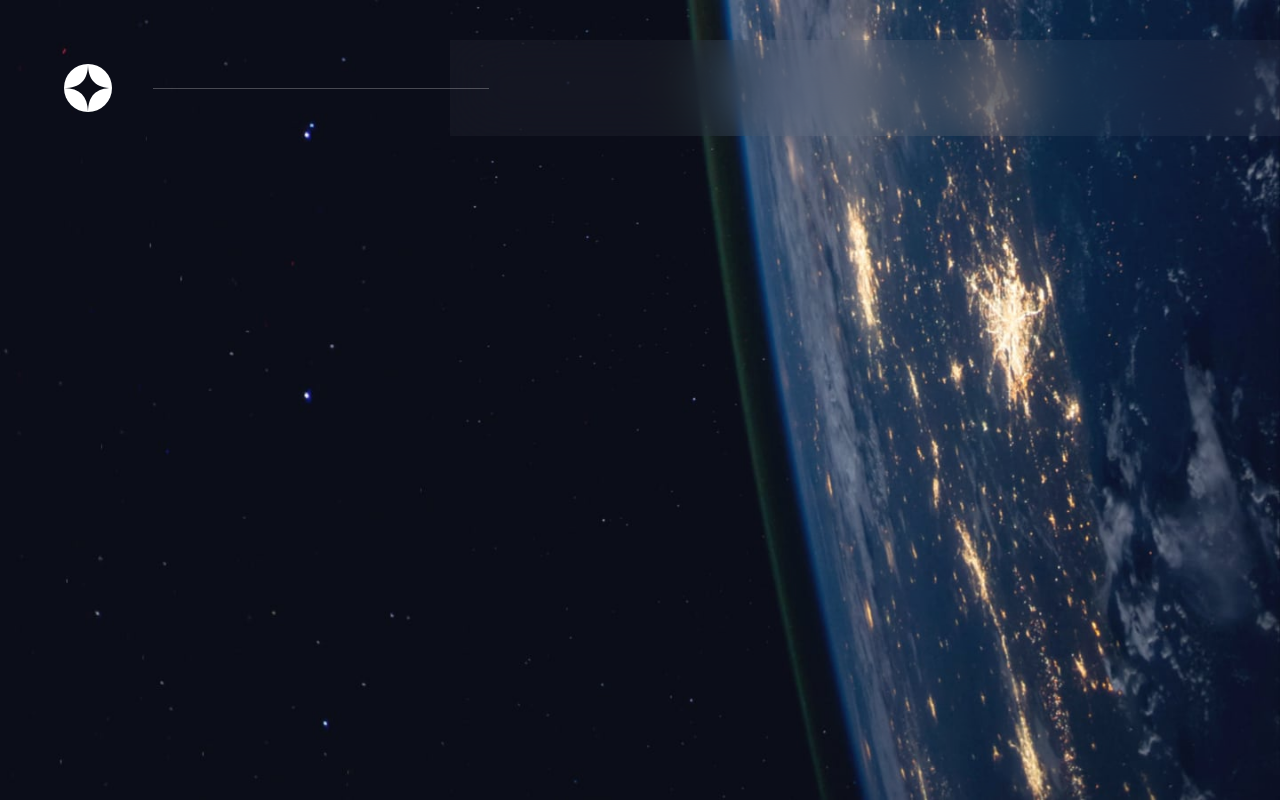
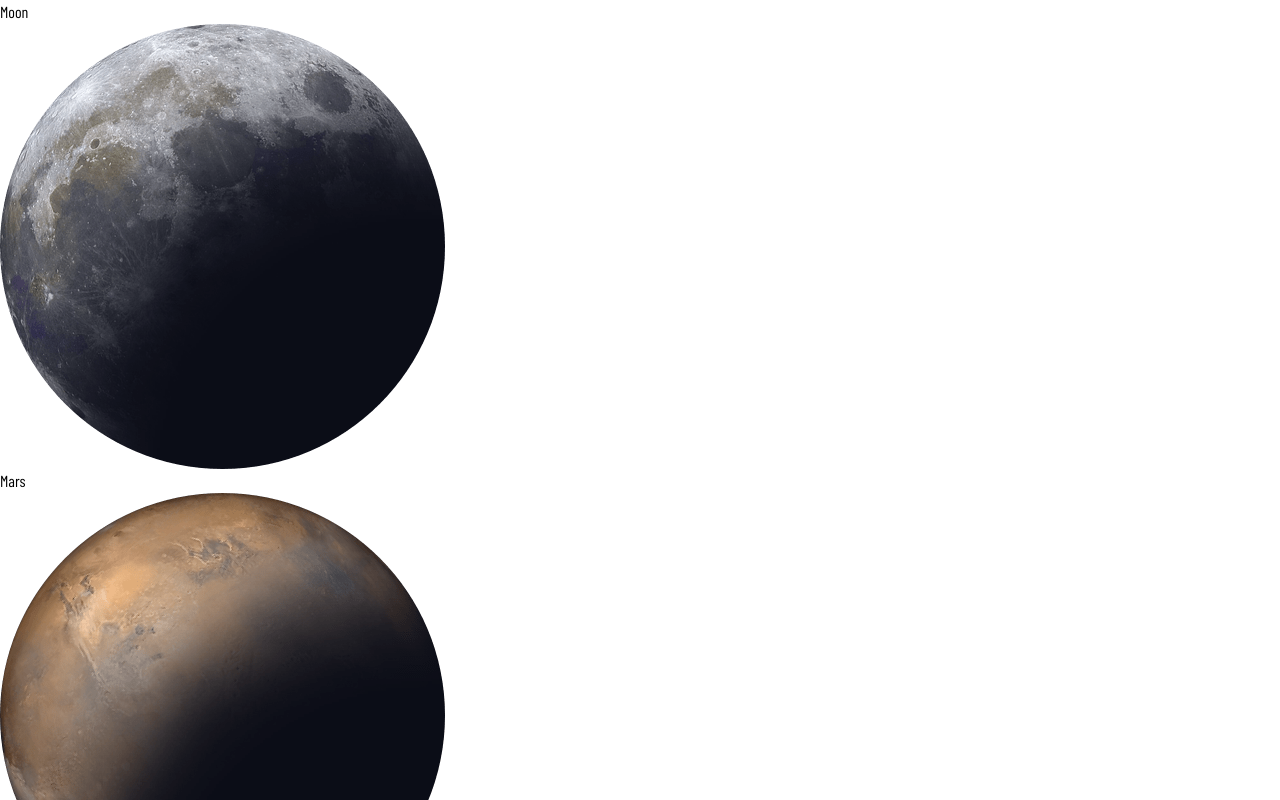
Before and after one commit to deborasuzuki/Space-Tour, an Angular app: page / in a window 1280 px wide. Shown: the top 800 px of the page. Built offline with nearby package versions, Linux system fonts and the light colour scheme; data requests are answered from the project's data file; a web font is replaced by a local one.

Commit message:
Service implementation

```diff
--- a/src/app/app.component.html
+++ b/src/app/app.component.html
@@ -1 +1 @@
-<app-home></app-home>
+<app-destination></app-destination>
--- a/src/app/app.module.ts
+++ b/src/app/app.module.ts
@@ -8,6 +8,7 @@ import { DestinationPage } from './pages/destination/destination.page';
 import { HomePage } from './pages/home/home.page';
 import { TechnologyPage } from './pages/technology/technology.page';
 import { MenuComponent } from './components/menu/menu.component';
+import { HttpClientModule } from '@angular/common/http';
 
 @NgModule({
   declarations: [
@@ -18,7 +19,7 @@ import { MenuComponent } from './components/menu/menu.component';
     TechnologyPage,
     MenuComponent,
   ],
-  imports: [BrowserModule, AppRoutingModule],
+  imports: [BrowserModule, AppRoutingModule, HttpClientModule],
   providers: [],
   bootstrap: [AppComponent],
 })
--- a/src/app/interfaces/SpaceData.ts
+++ b/src/app/interfaces/SpaceData.ts
@@ -1,7 +1,7 @@
 export interface SpaceData {
-  destination: Destination;
-  crew: Crew;
-  technology: Technology;
+  destination: Destination[];
+  crew: Crew[];
+  technology: Technology[];
 }
 
 export interface Destination {
--- a/src/app/pages/destination/destination.page.html
+++ b/src/app/pages/destination/destination.page.html
@@ -1,2 +1,5 @@
-<p>destination works!</p>
-<img src="../../../assets/destination/image-moon.png" />
+<div *ngFor="let item of allDestinations">
+  <p>{{ item.name }}</p>
+
+  <img [attr.src]="item.image" />
+</div>
--- a/src/app/pages/destination/destination.page.ts
+++ b/src/app/pages/destination/destination.page.ts
@@ -1,4 +1,6 @@
+import { SpaceDataService } from './../../services/space-data.service';
 import { Component, OnInit } from '@angular/core';
+import { Crew, Destination } from 'src/app/interfaces/SpaceData';
 
 @Component({
   selector: 'app-destination',
@@ -6,7 +8,37 @@ import { Component, OnInit } from '@angular/core';
   styleUrls: ['./destination.page.scss'],
 })
 export class DestinationPage implements OnInit {
-  constructor() {}
+  allDestinations: Destination[];
+  allCrew: Crew[];
 
-  ngOnInit(): void {}
+  constructor(private spaceData: SpaceDataService) {}
+
+  async ngOnInit() {
+    this.getAllDestinations();
+    this.getAllCrew();
+  }
+
+  getAllDestinations(): any {
+    return this.spaceData.getDestination().subscribe(
+      (data: Destination[]) => {
+        this.allDestinations = data;
+        console.log('Destinations', this.allDestinations);
+      },
+      (error: any) => {
+        error;
+      }
+    );
+  }
+
+  getAllCrew(): any {
+    return this.spaceData.getCrew().subscribe(
+      (data: Crew[]) => {
+        this.allCrew = data;
+        console.log('Crew', this.allCrew);
+      },
+      (error: any) => {
+        error;
+      }
+    );
+  }
 }
--- a/src/app/services/space-data.service.ts
+++ b/src/app/services/space-data.service.ts
@@ -1,9 +1,24 @@
+import { Destination, Crew, Technology } from './../interfaces/SpaceData';
 import { Injectable } from '@angular/core';
+import { HttpClient } from '@angular/common/http';
+import { API_PATH } from 'src/environments/environment';
+import { Observable } from 'rxjs';
 
 @Injectable({
-  providedIn: 'root'
+  providedIn: 'root',
 })
 export class SpaceDataService {
+  constructor(private httpClient: HttpClient) {}
 
-  constructor() { }
+  getDestination(): Observable<any> {
+    return this.httpClient.get(`${API_PATH}destination`);
+  }
+
+  getCrew(): Observable<any> {
+    return this.httpClient.get(`${API_PATH}crew`);
+  }
+
+  getTechnology(): Observable<any> {
+    return this.httpClient.get(`${API_PATH}technology`);
+  }
 }
--- a/src/environments/environment.ts
+++ b/src/environments/environment.ts
@@ -3,7 +3,7 @@
 // The list of file replacements can be found in `angular.json`.
 
 export const environment = {
-  production: false
+  production: false,
 };
 
 /*
@@ -14,3 +14,4 @@ export const environment = {
  * on performance if an error is thrown.
  */
 // import 'zone.js/plugins/zone-error';  // Included with Angular CLI.
+export const API_PATH = 'http://localhost:3000/';
```
Also changed, not shown: tsconfig.json (+2 -5 lines).
